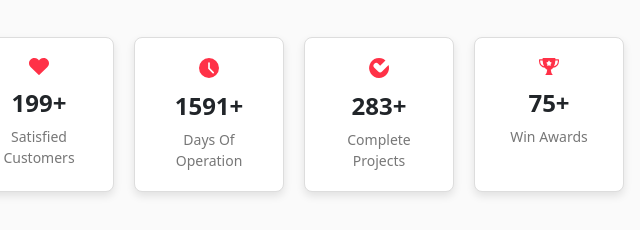
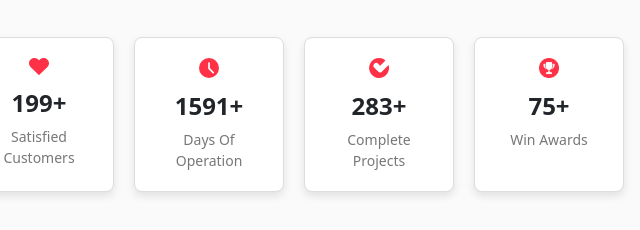
Before and after one commit to ajaykale21/MarketingAgency, a plain HTML site: page index.html in a window 1280 px wide. Shown: the part 2839-3069 px from the top of the page, 346-986 px from the left. Drawn offline with nearby package versions, Linux system fonts and the light colour scheme; a web font is replaced by a local one.

Commit message:
new update

```diff
--- a/index.html
+++ b/index.html
@@ -187,7 +187,7 @@
                           <div class="description">Complete Projects</div>
                       </div>
                       <div class="card-object">
-                        <img src="assets/path.svg" alt="path1">
+                        <img src="assets/award.png" alt="path1">
                           <div class="number">75+</div>
                           <div class="description">Win Awards</div>
                       </div>
```
Also changed, not shown: assets/award.png (added).
